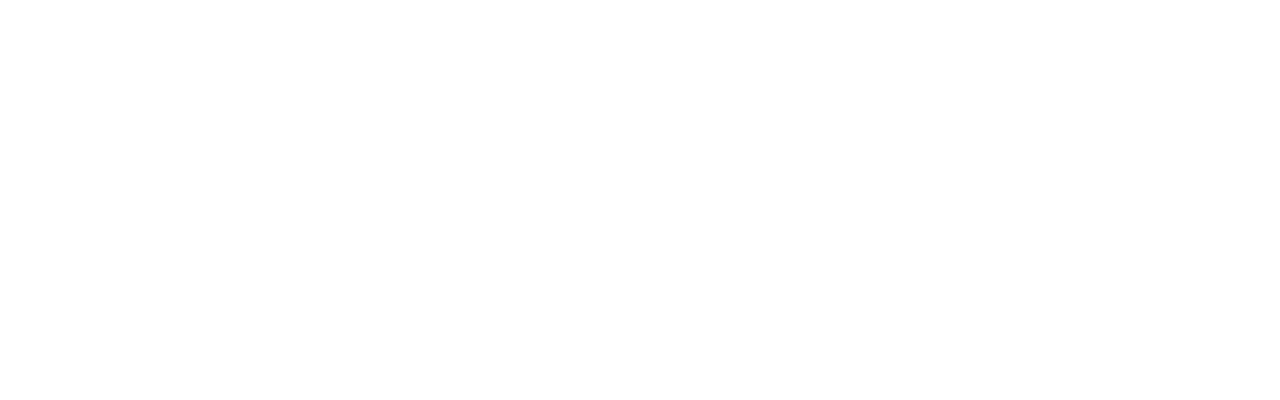
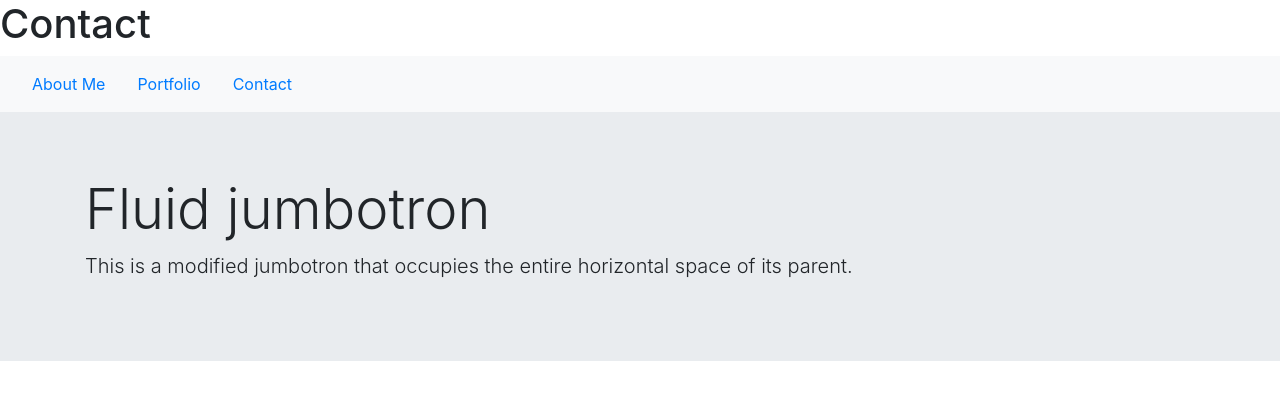
Before and after one commit to rymen80/bootstrapping, a plain HTML site: page contact.html in a window 1280 px wide. Drawn offline with nearby package versions, Linux system fonts and the light colour scheme.

```diff
--- a/contact.html
+++ b/contact.html
@@ -0,0 +1,57 @@
+<!doctype html>
+<html lang="en">
+  <head>
+    <!-- Required meta tags -->
+    <meta charset="utf-8">
+    <meta name="viewport" content="width=device-width, initial-scale=1, shrink-to-fit=no">
+
+    <!-- Bootstrap CSS -->
+    <link rel="stylesheet" href="https://maxcdn.bootstrapcdn.com/bootstrap/4.0.0/css/bootstrap.min.css" integrity="sha384-Gn5384xqQ1aoWXA+058RXPxPg6fy4IWvTNh0E263XmFcJlSAwiGgFAW/dAiS6JXm" crossorigin="anonymous">
+    <link rel="styleshet" href="style.css"/>
+
+    <title>Contact</title>
+  </head>
+  <body>
+    <h1>Contact</h1>
+
+    <!-- start of the nav bar -->
+    <nav class="navbar navbar-expand-lg navbar-light bg-light">
+
+        <button class="navbar-toggler" type="button" data-toggle="collapse" data-target="#navbarSupportedContent" aria-controls="navbarSupportedContent" aria-expanded="false" aria-label="Toggle navigation">
+          <span class="navbar-toggler-icon"></span>
+        </button>
+
+        <div class="collapse navbar-collapse" id="navbarSupportedContent">
+          <ul class="nav justify-content-center">
+            <li class="nav-item">
+              <a class="nav-link active" href="index.html">About Me</a>
+            </li>
+            <li class="nav-item">
+              <a class="nav-link" href="portfolio.html">Portfolio</a>
+            </li>
+            <li class="nav-item">
+              <a class="nav-link" href="contact.html">Contact</a>
+            </li>
+
+          </ul>
+
+        </div>
+      </nav>
+      <!--  end of the nav bar -->
+
+      <!--  start of fluid jumbotron -->
+      <div class="jumbotron jumbotron-fluid">
+        <div class="container">
+          <h1 class="display-4">Fluid jumbotron</h1>
+          <p class="lead">This is a modified jumbotron that occupies the entire horizontal space of its parent.</p>
+        </div>
+      </div>
+      <!-- end of fluid jumbotron -->
+
+    <!-- Optional JavaScript -->
+    <!-- jQuery first, then Popper.js, then Bootstrap JS -->
+    <script src="https://code.jquery.com/jquery-3.2.1.slim.min.js" integrity="sha384-KJ3o2DKtIkvYIK3UENzmM7KCkRr/rE9/Qpg6aAZGJwFDMVNA/GpGFF93hXpG5KkN" crossorigin="anonymous"></script>
+    <script src="https://cdnjs.cloudflare.com/ajax/libs/popper.js/1.12.9/umd/popper.min.js" integrity="sha384-ApNbgh9B+Y1QKtv3Rn7W3mgPxhU9K/ScQsAP7hUibX39j7fakFPskvXusvfa0b4Q" crossorigin="anonymous"></script>
+    <script src="https://maxcdn.bootstrapcdn.com/bootstrap/4.0.0/js/bootstrap.min.js" integrity="sha384-JZR6Spejh4U02d8jOt6vLEHfe/JQGiRRSQQxSfFWpi1MquVdAyjUar5+76PVCmYl" crossorigin="anonymous"></script>
+  </body>
+</html>
--- a/style.css
+++ b/style.css
@@ -0,0 +1,3 @@
+h1 {
+    color: red;
+}
```
Also changed, not shown: index.html (+3 -3 lines), portfolio.html (+45 -0 lines).
